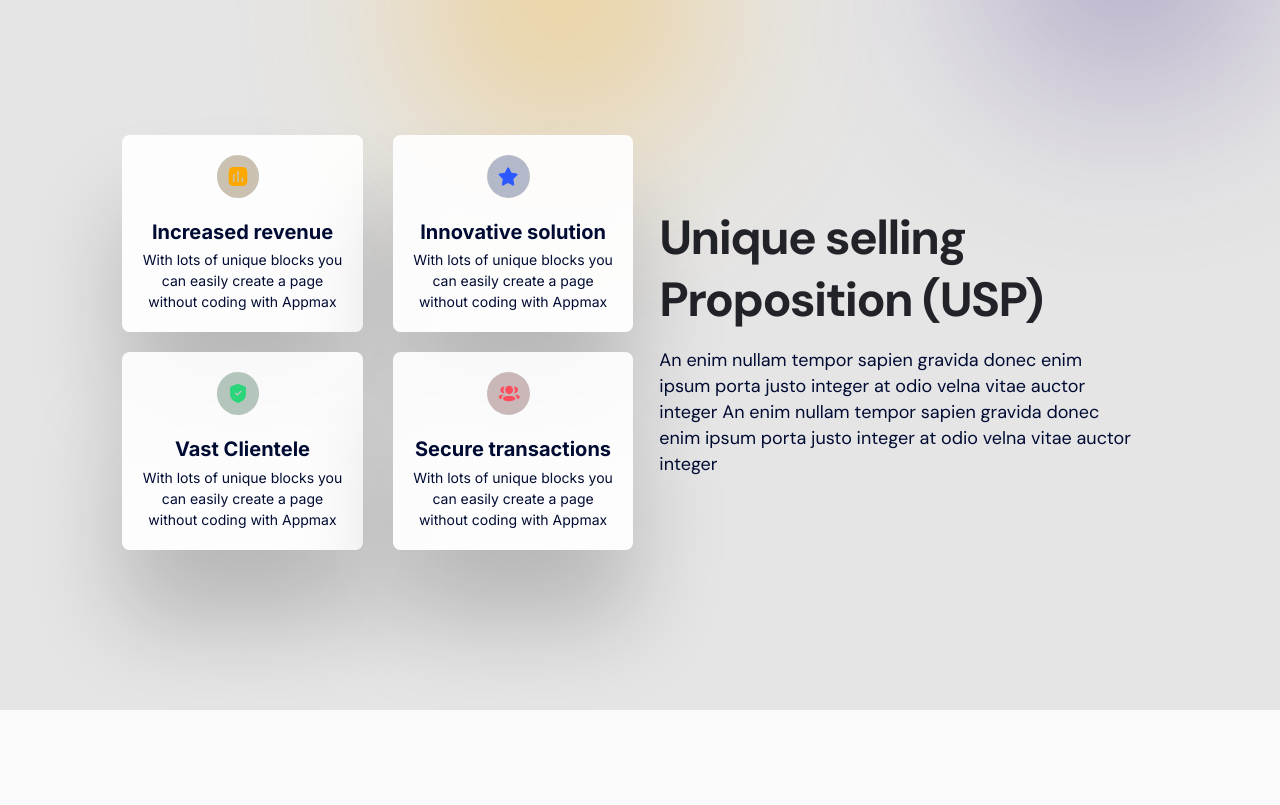
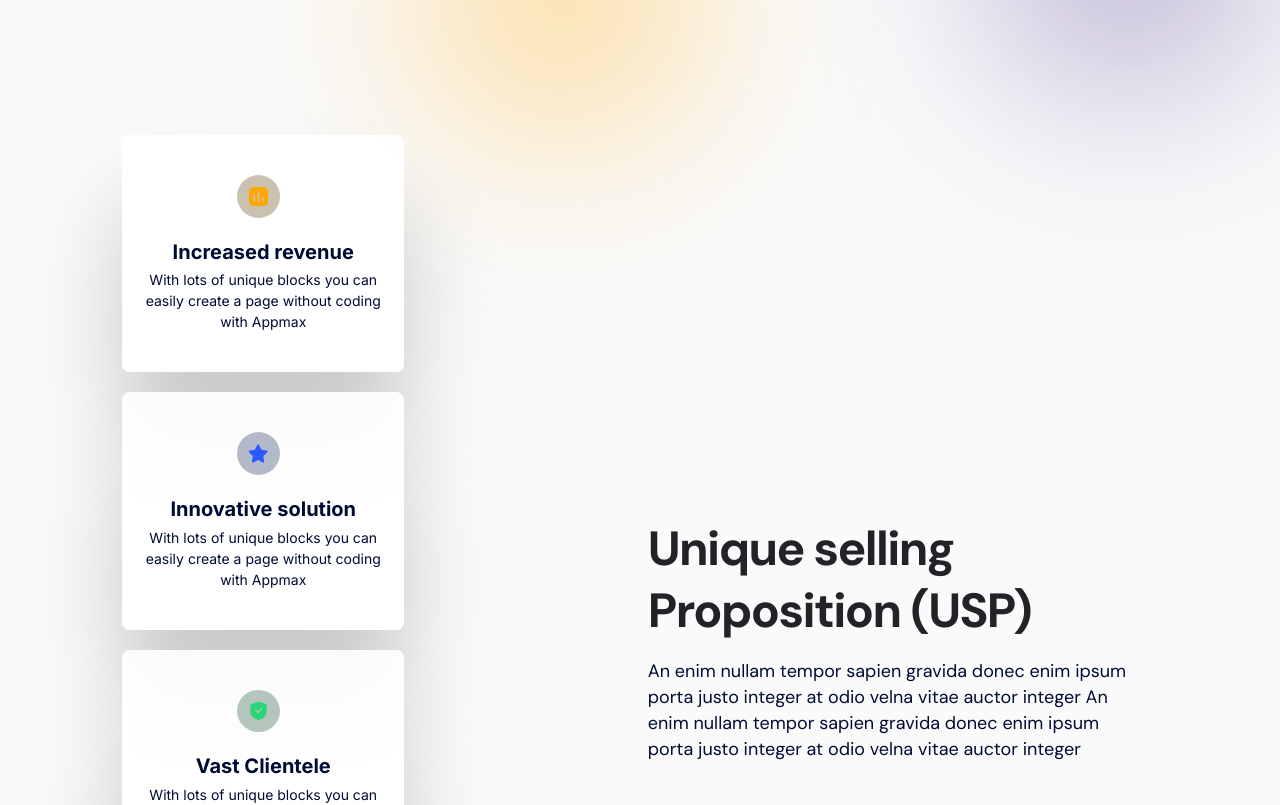
Before and after one commit to Soji-Apps/soji-landing-website, a React (Create React App) app: page / in a window 1280 px wide. Shown: the part 920-1725 px from the top of the page. Built offline with nearby package versions, Linux system fonts and the light colour scheme; the HTML template or start-up script is replaced by a standard one.

Commit message:
small fixes

```diff
--- a/src/components/card/goal.tsx
+++ b/src/components/card/goal.tsx
@@ -29,9 +29,11 @@ const Card = styled.div`
   flex-direction: column;
   justify-content: center;
   text-align: center;
-  width: calc(50% - 60px);
-  padding: 20px;
+  max-width: 282px;
+  max-height: 264px;
+  padding: 40px 20px;
   row-gap: 20px;
+  box-sizing: border-box;
 `;
 const Avatar = styled.img`
   background: #c4c4c4;
--- a/src/pages/landingPage/style.tsx
+++ b/src/pages/landingPage/style.tsx
@@ -9,8 +9,7 @@ import bgImage from '../../assets/bg_img.svg';
 export const Container = styled.div`
   display: flex;
   flex-direction: column;
-  background-color: ${colors.primary.primaryTint50};
-  background: #e5e5e5;
+  background-color: ${colors.primary.main};
 `;
 
 export const Logo = styled.img`
@@ -212,8 +211,8 @@ export const GoalSubTitle = styled.p`
 `;
 export const CardContainer = styled.div`
   display: flex;
+  flex: 1;
   margin: 0 16px;
-  width: 50%;
   column-gap: 30px;
   row-gap: 20px;
   flex-wrap: wrap;
```
